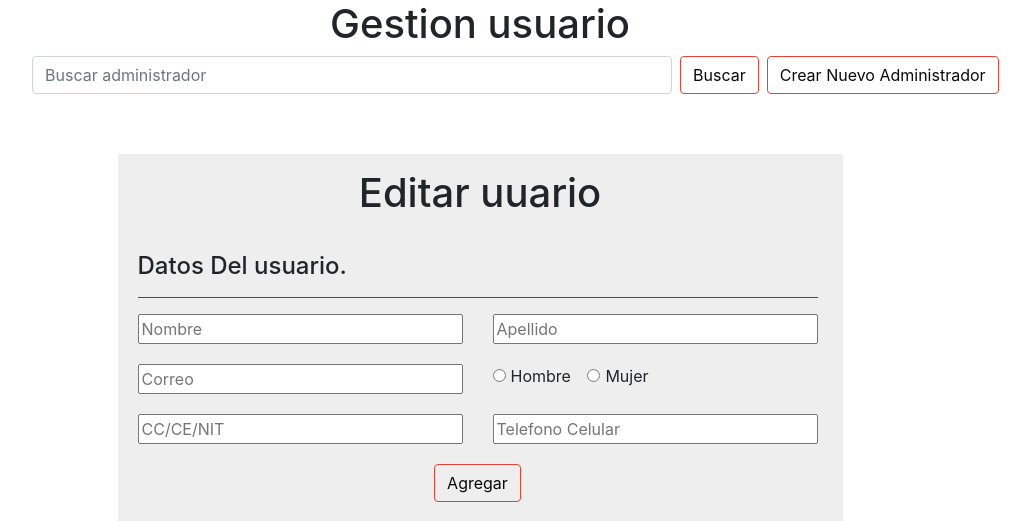
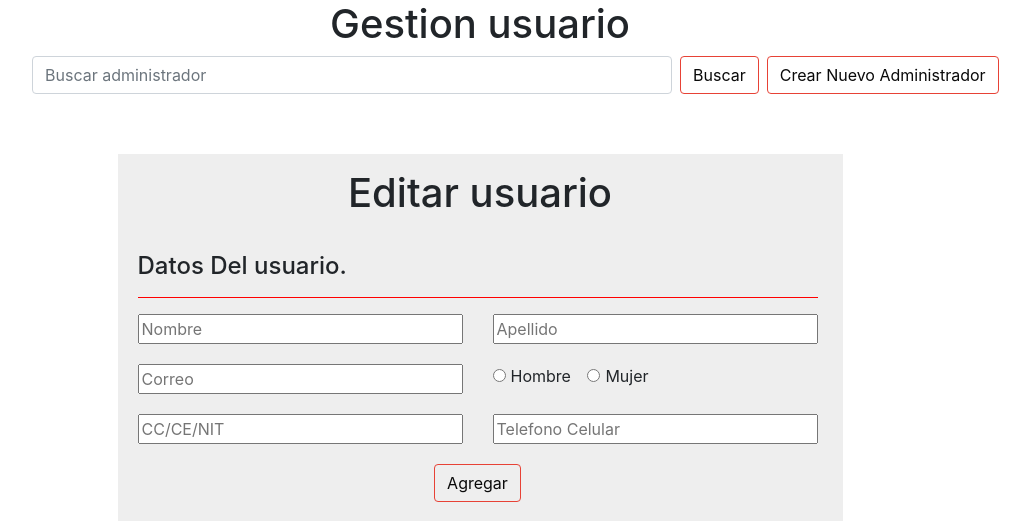
Before and after one commit to Julian362/Ecommerce-NewBalance, a Flask app: page /administrador/ in a window 1280 px wide. Shown: the part 64-585 px from the top of the page, without its empty margins (160-1190 px from the left). Run offline with Flask 2, Linux system fonts and the light colour scheme; some libraries are stand-ins or nearby versions.

Commit message:
cambios en administrador e index.css

```diff
--- a/static/css/index.css
+++ b/static/css/index.css
@@ -12,7 +12,7 @@
 .imgBarra{
     width: 100%;
     background-color: #eeeeee;
-    margin: none;
+    margin: 0%;
     padding: 15px 10px;
 }
 
--- a/templates/administrador.html
+++ b/templates/administrador.html
@@ -14,7 +14,7 @@
 <div class="ContenedorFomulario">
     <form class="FormularioRegistro">
         <div>
-            <h1 style="text-align: center;">Editar uuario</h1>
+            <h1 style="text-align: center;">Editar usuario</h1>
             <div>
                 <div class="ContenedorDP">
                     <h4>Datos Del usuario.</h4>
```
